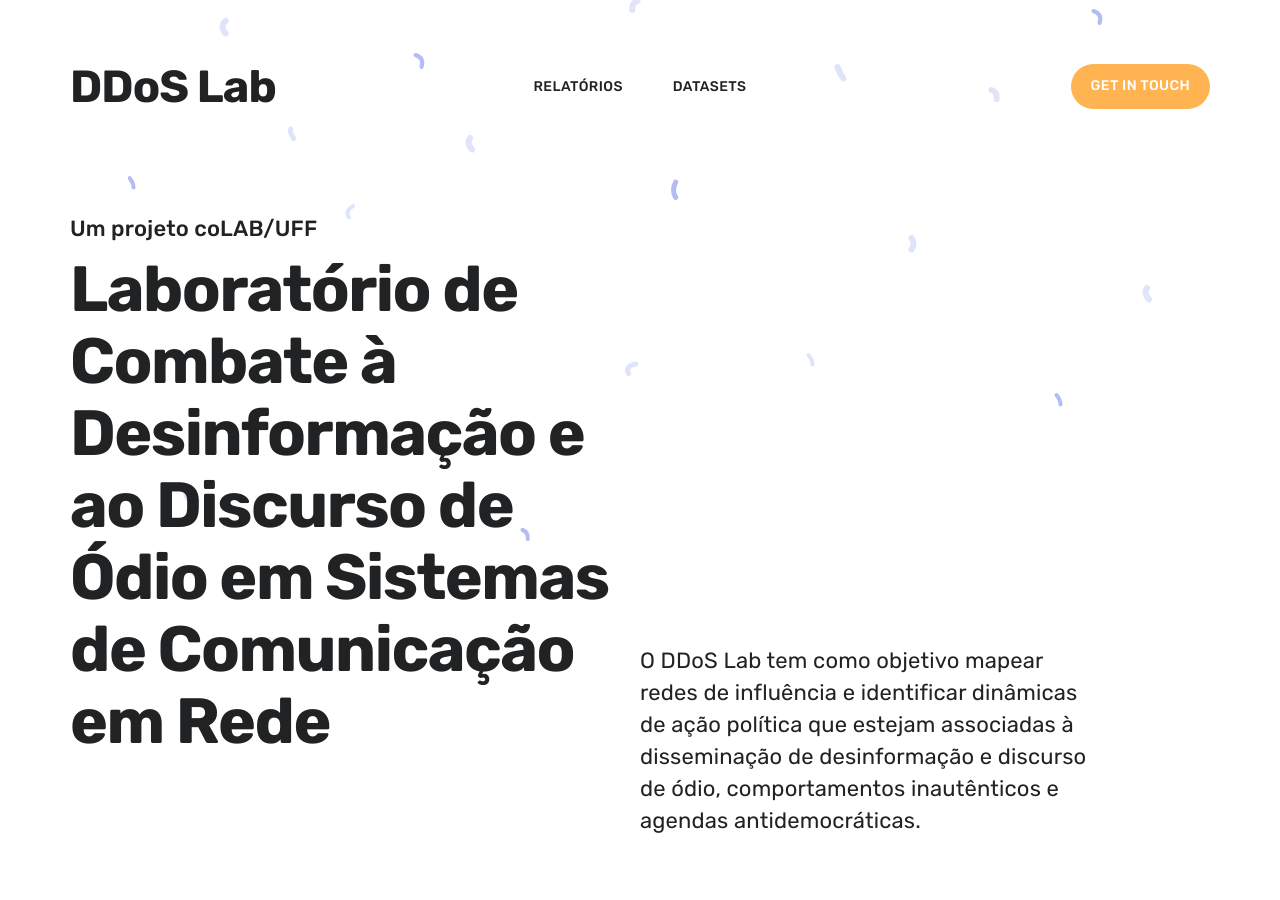
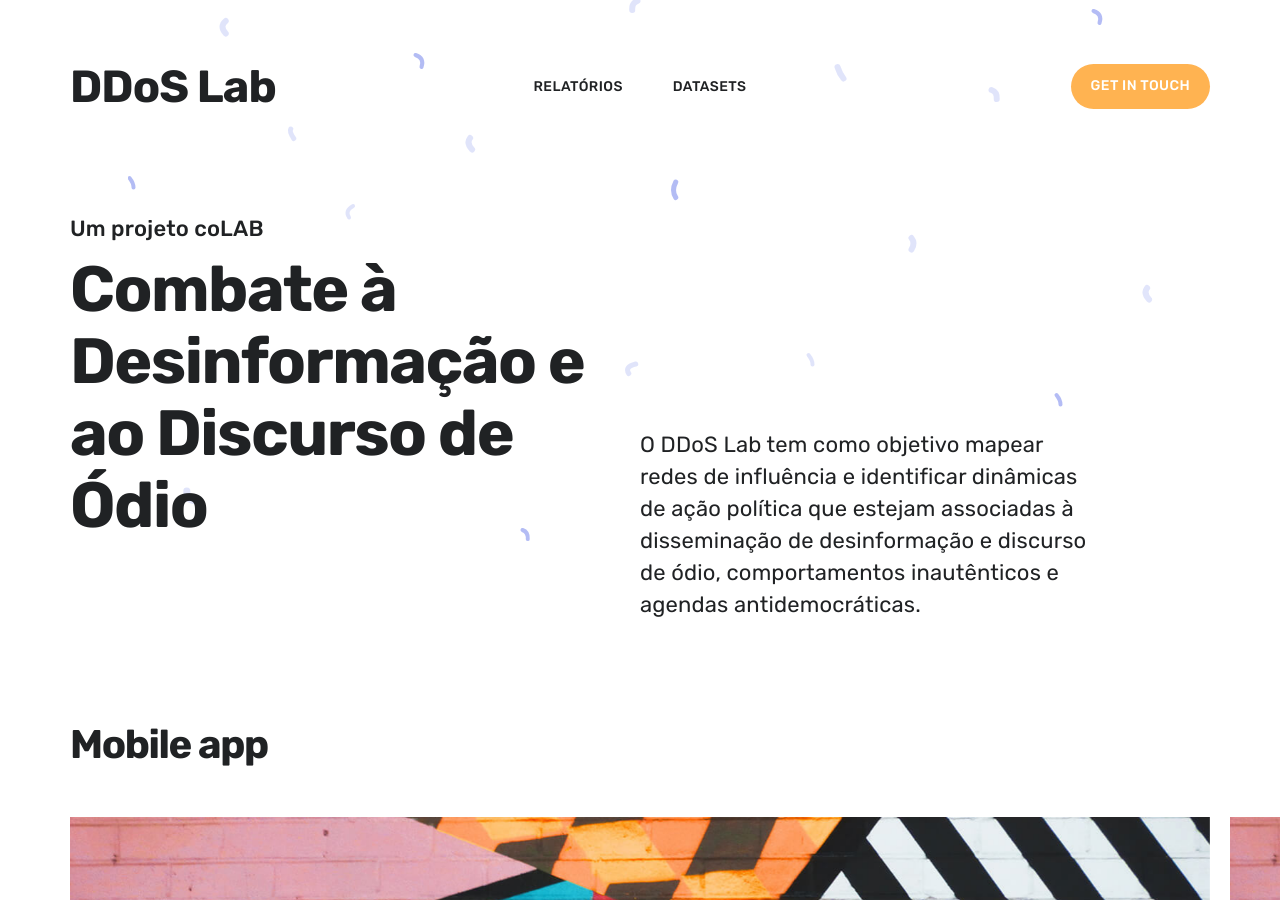
Before and after one commit to coLAB-UFF/ddoslab, a Jekyll site: the page built from index.html, in a window 1280 px wide and 900 px high. Built offline with Jekyll 4.4.1, drawn with Linux system fonts in a browser that asks for light colours; nearby versions of some CDN libraries.

Commit message:
Update index.html

```diff
--- a/index.html
+++ b/index.html
@@ -1,7 +1,7 @@
 ---
 layout: default
-overtitle: Um projeto coLAB/UFF
-title: Laboratório de Combate à Desinformação e ao Discurso de Ódio em Sistemas de Comunicação em Rede
+overtitle: Um projeto coLAB
+title: Combate à Desinformação e ao Discurso de Ódio
 description: O DDoS Lab tem como objetivo mapear redes de influência e identificar dinâmicas de ação política que estejam associadas à disseminação de desinformação e discurso de ódio, comportamentos inautênticos e agendas antidemocráticas.
 featured_image: /images/social.jpg
 ---
```
